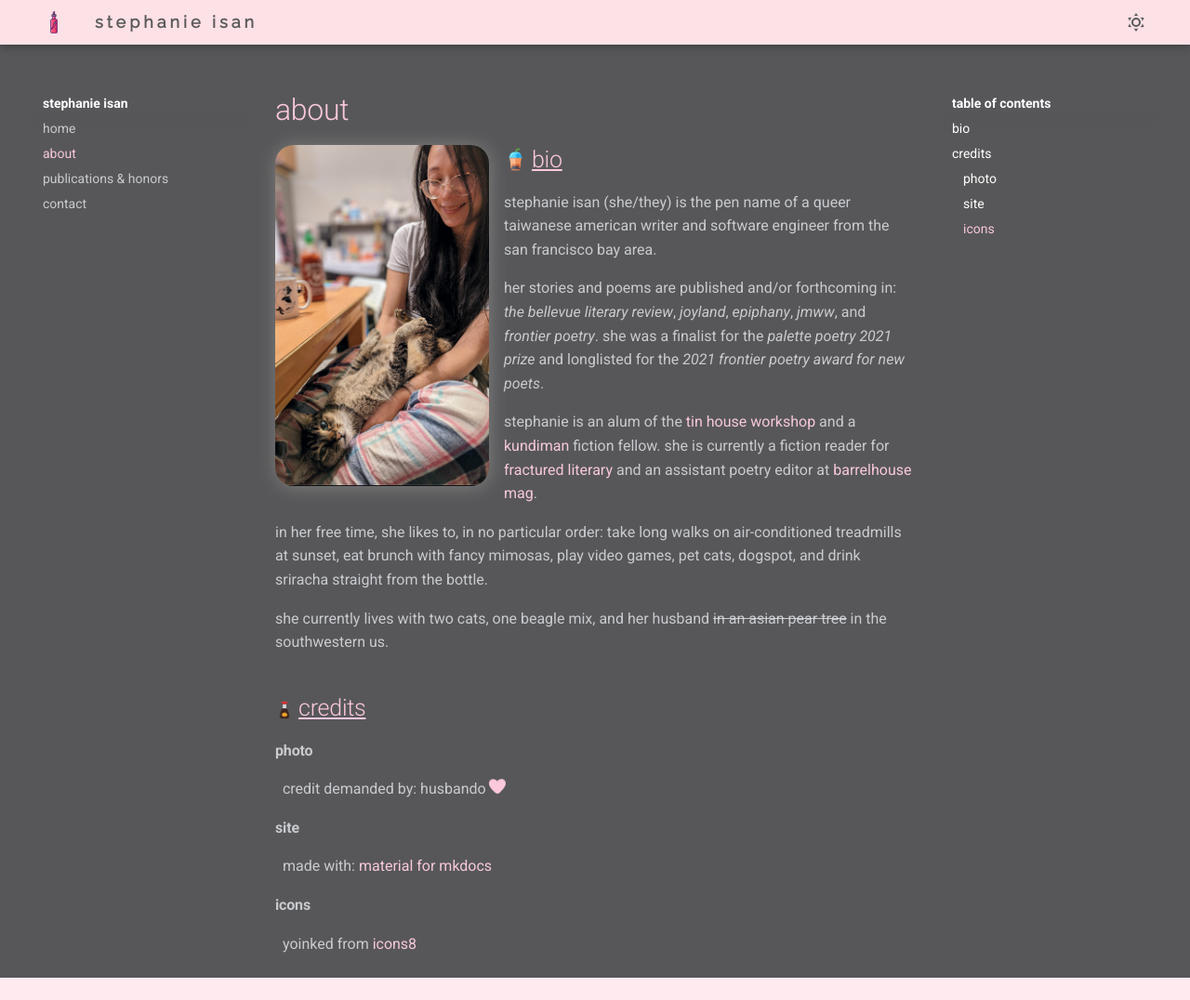
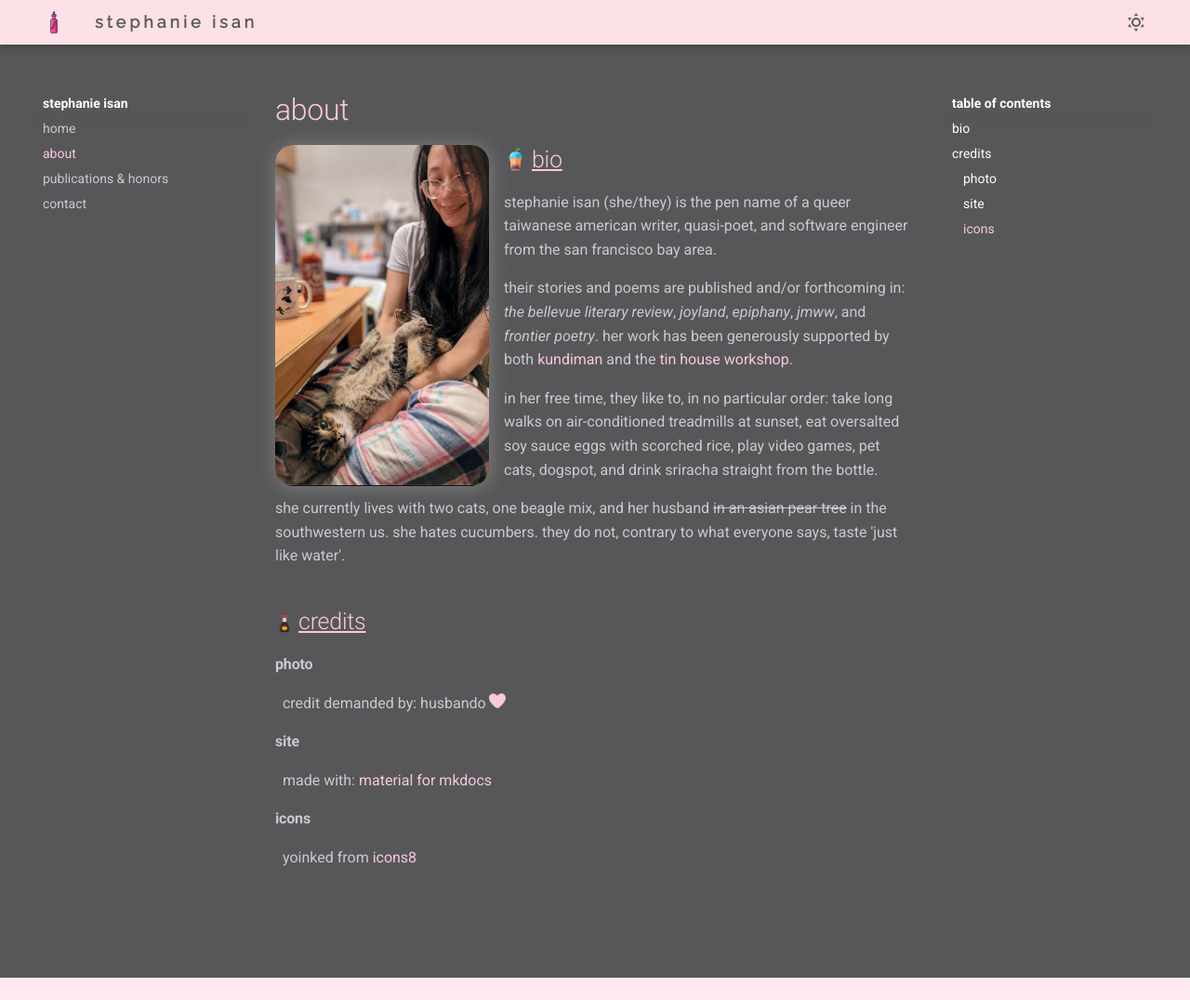
Before and after one commit to ischang/writing_portfolio, an MkDocs documentation site: the page built from docs/about.md, in a window 1280 px wide and 1076 px high. Shown: the whole window at 93% size. Built offline with MkDocs 1.6.1 and Material for MkDocs 9.7.7, drawn with Linux system fonts in a browser that asks for light colours; nearby versions of some CDN libraries.

Commit message:
change to my bio

```diff
--- a/docs/about.md
+++ b/docs/about.md
@@ -10,15 +10,13 @@ hide:
 ## ![boba](assets/boba.png){  width="25" }Bio
 
 <div markdown>
-Stephanie Isan (she/they) is the pen name of a queer Taiwanese American writer and software engineer from the San Francisco bay area.
+Stephanie Isan (she/they) is the pen name of a queer Taiwanese American writer, quasi-poet, and software engineer from the San Francisco bay area.
 
-Her stories and poems are published and/or forthcoming in: *The Bellevue Literary Review*, *Joyland*, *Epiphany*, *jmww*, and *Frontier Poetry*. She was a finalist for the *Palette Poetry 2021 Prize* and longlisted for the *2021 Frontier Poetry Award for New Poets*.
+Their stories and poems are published and/or forthcoming in: *The Bellevue Literary Review*, *Joyland*, *Epiphany*, *jmww*, and *Frontier Poetry*. Her work has been generously supported by both [Kundiman](http://www.kundiman.org/fellows) and the [Tin House Workshop](https://tinhouse.com/workshop/).
 
-Stephanie is an alum of the [Tin House Workshop](https://tinhouse.com/workshop/) and a [Kundiman](http://www.kundiman.org/fellows) fiction fellow. She is currently a fiction reader for [Fractured Literary](https://fracturedlit.com/) and an Assistant Poetry Editor at [Barrelhouse Mag](https://www.barrelhousemag.com/).
+In her free time, they like to, in no particular order: take long walks on air-conditioned treadmills at sunset, eat oversalted soy sauce eggs with scorched rice, play video games, pet cats, dogspot, and drink sriracha straight from the bottle.
 
-In her free time, she likes to, in no particular order: take long walks on air-conditioned treadmills at sunset, eat brunch with fancy mimosas, play video games, pet cats, dogspot, and drink sriracha straight from the bottle.
-
-She currently lives with two cats, one beagle mix, and her husband <s>in an Asian pear tree</s> in the southwestern US.
+She currently lives with two cats, one beagle mix, and her husband <s>in an Asian pear tree</s> in the southwestern US. She hates cucumbers. They do not, contrary to what everyone says, taste 'just like water'.
 
 
 ## ![soy-sauce](assets/soy-sauce.png){  width="20" }Credits
```
